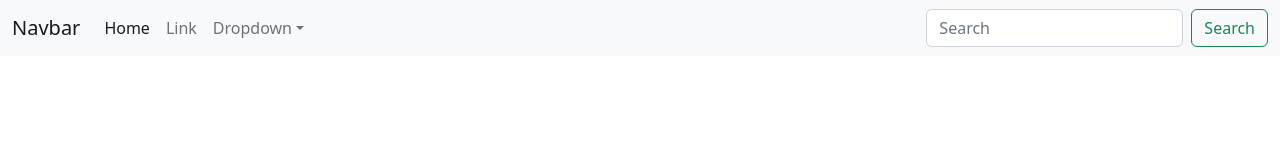
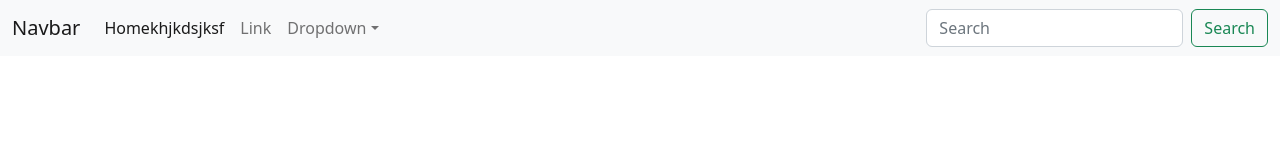
Before and after one commit to miu-soo/Expert-System, a React (Create React App) app: page / in a window 1280 px wide. Shown: the top 160 px of the page. Built offline with nearby package versions, Linux system fonts and the light colour scheme.

Commit message:
Update App.tsx

```diff
--- a/src/App.tsx
+++ b/src/App.tsx
@@ -26,7 +26,7 @@ function App() {
             <ul className="navbar-nav me-auto mb-2 mb-lg-0">
               <li className="nav-item">
                 <a className="nav-link active" aria-current="page" href="#">
-                  Home
+                  Homekhjkdsjksf
                 </a>
               </li>
               <li className="nav-item">
```
